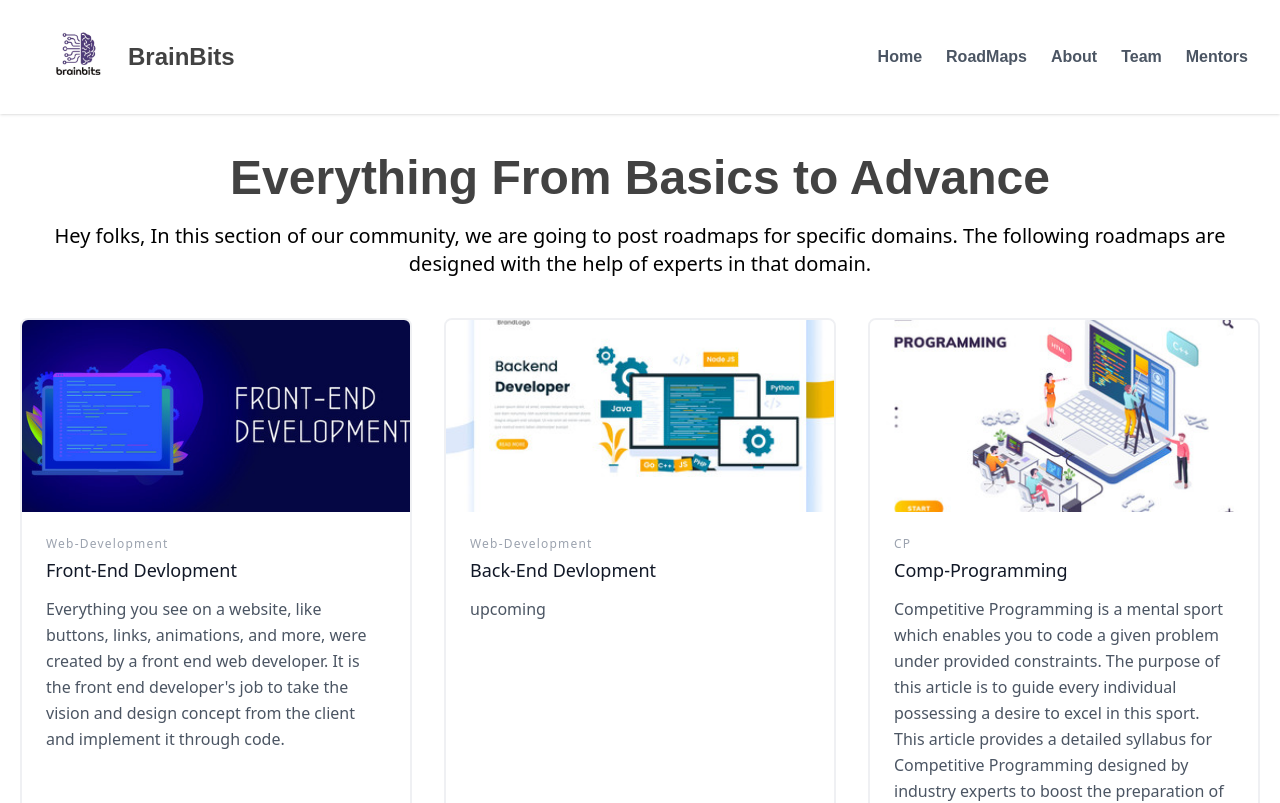
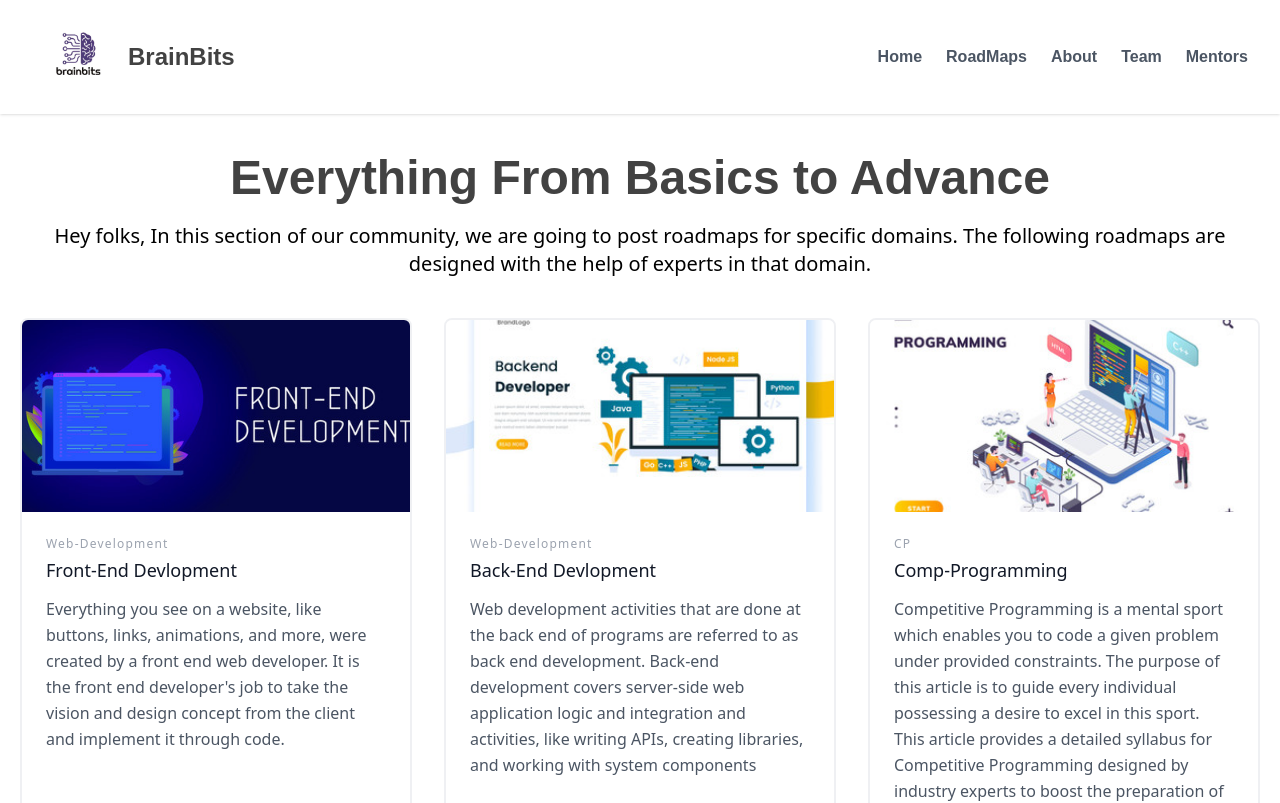
Before and after one commit to aryantiwari8736/BrainBits, a React (Create React App) app: page /roadmap in a window 1280 px wide. Shown: the top 803 px of the page. Built offline with nearby package versions, Linux system fonts and the light colour scheme.

Commit message:
Backend Roadmap Added

```diff
--- a/src/components/Roadmap/Roadmaps.js
+++ b/src/components/Roadmap/Roadmaps.js
@@ -15,7 +15,7 @@ function Roadmaps() {
   <div className="container px-5 py-10 mx-auto cursor-pointer">
     <div className="flex flex-wrap -m-4">
       <RoadmapCard link="https://miro.com/app/board/uXjVPEAGfM8=/?share_link_id=921354111487" img="frontend.jpg" category="Web-Development" heading="Front-End Devlopment" data="Everything you see on a website, like buttons, links, animations, and more, were created by a front end web developer. It is the front end developer's job to take the vision and design concept from the client and implement it through code."/>
-      <RoadmapCard img="backend.jpg" category="Web-Development" heading="Back-End Devlopment" data="upcoming"/>
+      <RoadmapCard link="https://miro.com/app/board/uXjVPDFTq3g=/?share_link_id=40239008414" img="backend.jpg" category="Web-Development" heading="Back-End Devlopment" data="Web development activities that are done at the back end of programs are referred to as back end development. Back-end development covers server-side web application logic and integration and activities, like writing APIs, creating libraries, and working with system components"/>
       <RoadmapCard link="https://drive.google.com/file/d/1NkWD4_AjzjIdLgIHxp1K1Xm5LvXJ1l4r/view?usp=sharing" img="programming.jpg" category="CP" heading="Comp-Programming" data="Competitive Programming is a mental sport which enables you to code a given problem under provided constraints. The purpose of this article is to guide every individual possessing a desire to excel in this sport. This article provides a detailed syllabus for Competitive Programming designed by industry experts to boost the preparation of the readers."/>
       <RoadmapCard img="android.jpg" category="App Development" heading=" Android Devlopment" data="Everything you see on a website, like buttons, links, animations, and more, were created by a front end web developer. It is the front end developer's job to take the vision and design concept from the client and implement it through code."/>
       <RoadmapCard img="flutter.webp" category="App Development" heading="Flutter " data="Everything you see on a website, like buttons, links, animations, and more, were created by a front end web developer. It is the front end developer's job to take the vision and design concept from the client and implement it through code."/>
```
